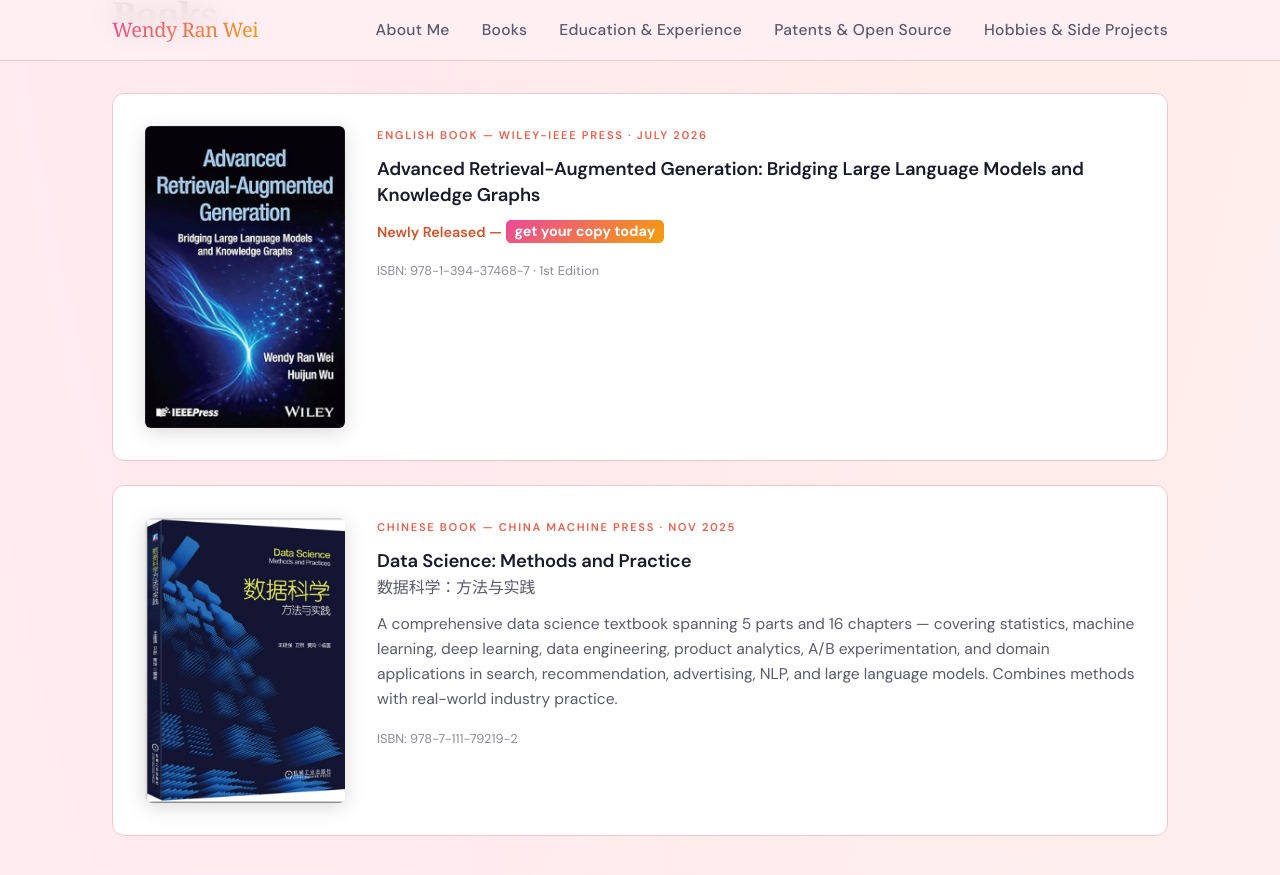
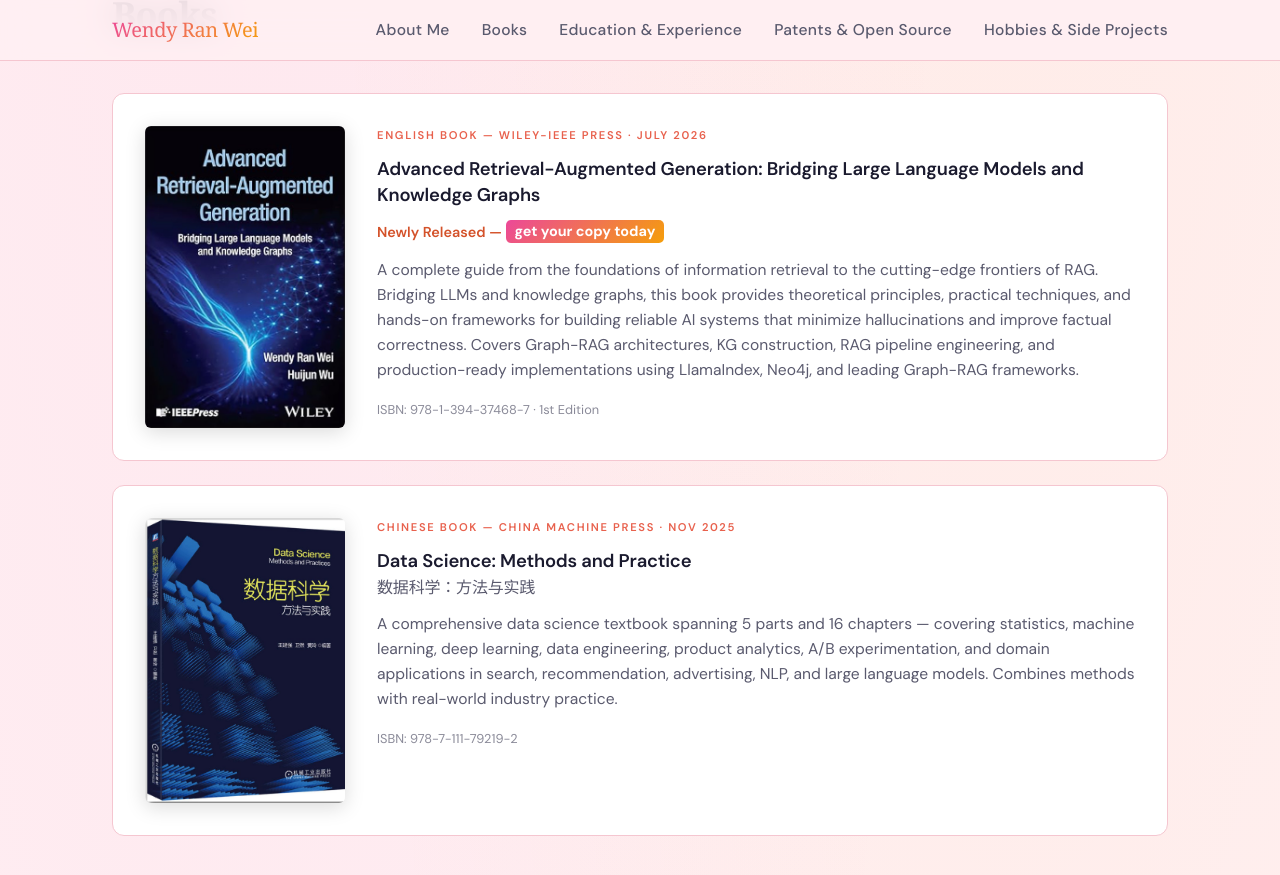
Before and after one commit to wendyran/wendyran.github.io, a Jekyll site: the page index.html, which Jekyll copies as it is, in a window 1280 px wide and 900 px high, scrolled down 1078 px. Shown: the top 875 px of the window. Built offline with Jekyll 4.4.1, drawn with Linux system fonts in a browser that asks for light colours; some web fonts are replaced.

Commit message:
Update index.html

```diff
--- a/index.html
+++ b/index.html
@@ -1077,6 +1077,7 @@
                 <div class="card-type">English Book — Wiley-IEEE Press · July 2026</div>
                 <h3><a href="https://www.amazon.com/.../dp/1394374682" target="_blank" rel="noopener" style="color: inherit; text-decoration: none;">Advanced Retrieval-Augmented Generation: Bridging Large Language Models and Knowledge Graphs</a></h3>
                 <p style="margin: 0.4rem 0 0.9rem; font-size: 0.9rem; font-weight: 600; color: var(--accent-dark);">Newly Released — <a href="https://www.amazon.com/Advanced-Retrieval-Augmented-Generation-Bridging-Knowledge/dp/1394374682" target="_blank" rel="noopener" style="background: var(--gradient); color: #fff; padding: 0.15rem 0.55rem; border-radius: 5px; text-decoration: none; font-weight: 700;">get your copy today</a></p>
+                <p>A complete guide from the foundations of information retrieval to the cutting-edge frontiers of RAG. Bridging LLMs and knowledge graphs, this book provides theoretical principles, practical techniques, and hands-on frameworks for building reliable AI systems that minimize hallucinations and improve factual correctness. Covers Graph-RAG architectures, KG construction, RAG pipeline engineering, and production-ready implementations using LlamaIndex, Neo4j, and leading Graph-RAG frameworks.</p>
                 <div class="card-meta">ISBN: 978-1-394-37468-7 · 1st Edition</div>
             </div>
         </div>
```
